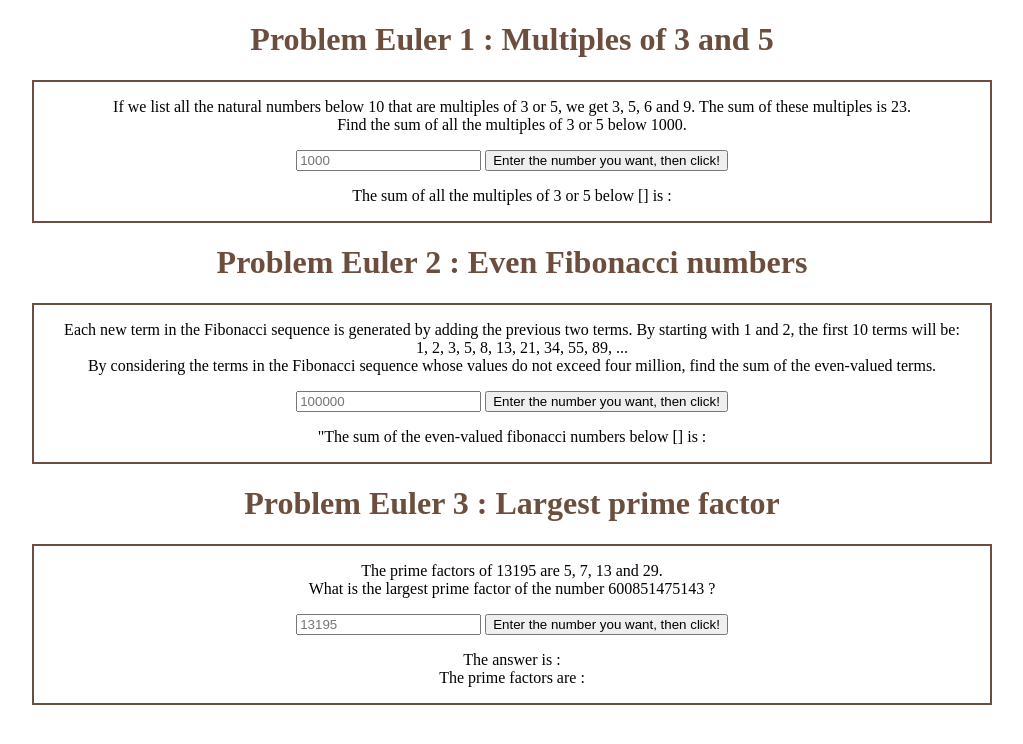
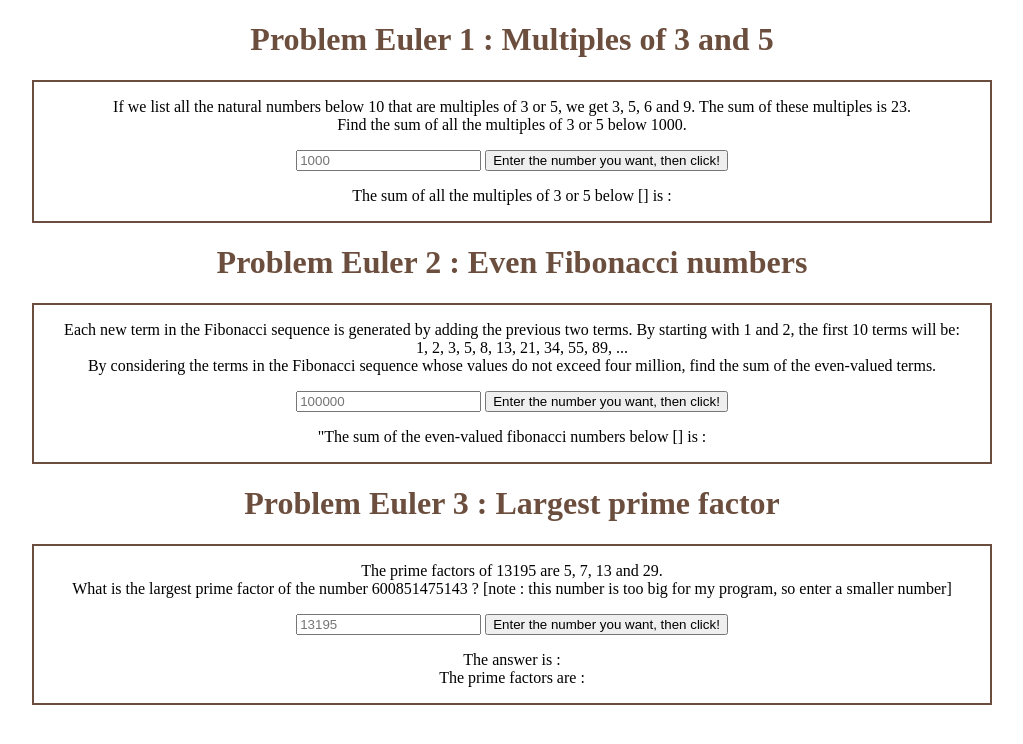
Before and after one commit to xAndreaLx/top-project-euler, a plain HTML site: page index.html in a window 1280 px wide. Shown: the whole page, without its empty margins (128-1151 px from the left). Drawn offline with Linux system fonts and the light colour scheme.

Commit message:
update index.html

```diff
--- a/index.html
+++ b/index.html
@@ -39,7 +39,7 @@
     <div class="content">
       <p> The prime factors of 13195 are 5, 7, 13 and 29.
       <br/>
-      What is the largest prime factor of the number 600851475143 ?
+      What is the largest prime factor of the number 600851475143 ? [note : this number is too big for my program, so enter a smaller number]
       </p>
       <div>
         <input id="number_e3" type="text" placeholder="13195" >
```
